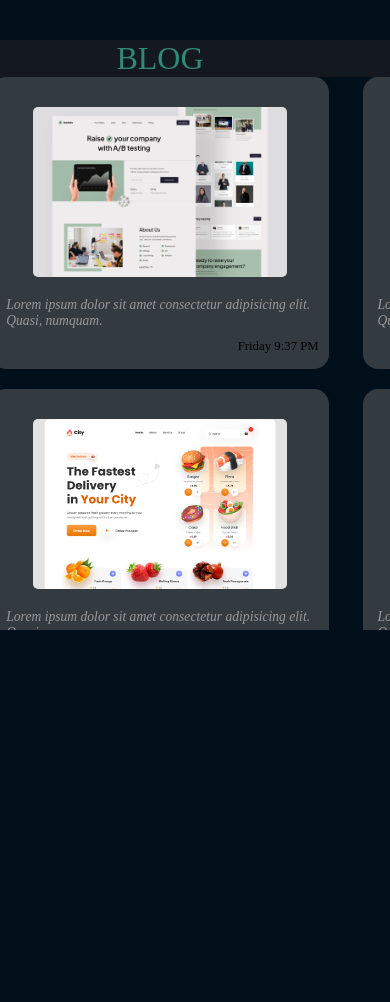
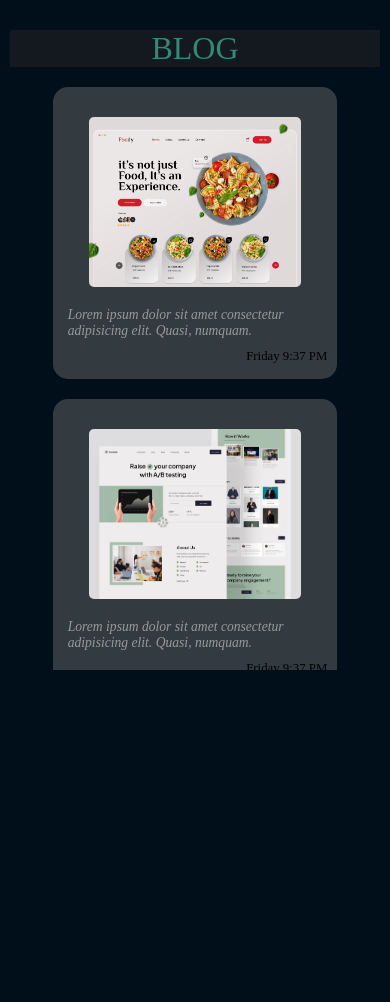
Before and after one commit to dannlyo/Portfolio, a PHP site: page /pages/blog.html in a window 390 px wide; the page is wider, and only the part inside the window is pictured. Shown: the top 1002 px of that part. Run offline with PHP 8.4, Linux system fonts and the light colour scheme.

Commit message:
blog-respo

```diff
--- a/css/style.css
+++ b/css/style.css
@@ -1289,10 +1289,22 @@
   overflow: auto;
   position: relative;
   top: 30px;
-  left: -35px;
   padding: 10px;
-  width: 1100px;
   height: 600px;
+}
+
+@media (max-width: 990px) {
+  .container .contain-blog {
+    top: 60px;
+    height: 650px;
+  }
+}
+
+@media (max-width: 550px) {
+  .container .contain-blog {
+    top: 20px;
+    height: 650px;
+  }
 }
 
 .container .contain-blog::-webkit-scrollbar {
@@ -1319,17 +1331,52 @@
   font-weight: 400;
   color: var(--darkcyan);
   width: 100%;
+  margin-bottom: 20px;
 }
 
 .container .contain-blog .blogs {
   display: -ms-grid;
   display: grid;
-  -ms-grid-columns: calc(100%/3.2) calc(100%/3.2) calc(100%/3.2);
-      grid-template-columns: calc(100%/3.2) calc(100%/3.2) calc(100%/3.2);
-  -webkit-box-pack: justify;
-      -ms-flex-pack: justify;
-          justify-content: space-between;
+  -ms-grid-columns: calc(100%/4) calc(100%/4) calc(100%/4);
+      grid-template-columns: calc(100%/4) calc(100%/4) calc(100%/4);
+  -ms-flex-pack: distribute;
+      justify-content: space-around;
   row-gap: 20px;
+}
+
+@media (max-width: 990px) {
+  .container .contain-blog .blogs {
+    -ms-grid-columns: calc(100%/3.5) calc(100%/3.5) calc(100%/3.5);
+        grid-template-columns: calc(100%/3.5) calc(100%/3.5) calc(100%/3.5);
+  }
+}
+
+@media (max-width: 845px) {
+  .container .contain-blog .blogs {
+    -ms-grid-columns: calc(100%/2.5) calc(100%/2.5);
+        grid-template-columns: calc(100%/2.5) calc(100%/2.5);
+  }
+}
+
+@media (max-width: 550px) {
+  .container .contain-blog .blogs {
+    -ms-grid-columns: calc(100%/1.7);
+        grid-template-columns: calc(100%/1.7);
+  }
+}
+
+@media (max-width: 410px) {
+  .container .contain-blog .blogs {
+    -ms-grid-columns: calc(100%/1.3);
+        grid-template-columns: calc(100%/1.3);
+  }
+}
+
+@media (max-width: 350px) {
+  .container .contain-blog .blogs {
+    -ms-grid-columns: 100%;
+        grid-template-columns: 100%;
+  }
 }
 
 .container .contain-blog .blogs .blog {
--- a/css/style.scss
+++ b/css/style.scss
@@ -884,10 +884,17 @@
         overflow: auto;
         position: relative;
         top: 30px;
-        left: -35px;
         padding: 10px;
-        width: 1100px;
+        // width: 1100px;
         height: 600px;
+        @media (max-width: 990px){
+            top: 60px;
+            height: 650px;
+        }
+        @media (max-width: 550px){
+            top: 20px;
+            height: 650px;
+        }
         &::-webkit-scrollbar{
             width: 10px;
         }
@@ -907,12 +914,28 @@
             font-weight: 400;
             color: var(--darkcyan);
             width: 100%;
+            margin-bottom: 20px;
         }
         .blogs{
             display: grid;
-            grid-template-columns: calc(100%/3.2) calc(100%/3.2) calc(100%/3.2);
-            justify-content: space-between;
+            grid-template-columns: calc(100%/4) calc(100%/4) calc(100%/4);
+            justify-content: space-around;
             row-gap: 20px;
+            @media (max-width: 990px){
+                grid-template-columns: calc(100%/3.5) calc(100%/3.5) calc(100%/3.5);
+            }
+            @media (max-width: 845px){
+                grid-template-columns: calc(100%/2.5) calc(100%/2.5);
+            }
+            @media (max-width: 550px){
+                grid-template-columns: calc(100%/1.7);
+            }
+            @media (max-width: 410px){
+                grid-template-columns: calc(100%/1.3);
+            }
+            @media (max-width: 350px){
+                grid-template-columns: 100%;
+            }
             .blog{
                 // border: 1px salmon solid;
                 border-radius: 15px;
```
Also changed, not shown: 1 other file.
